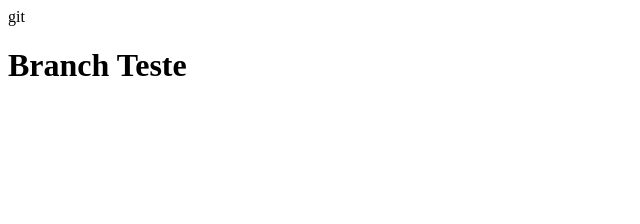
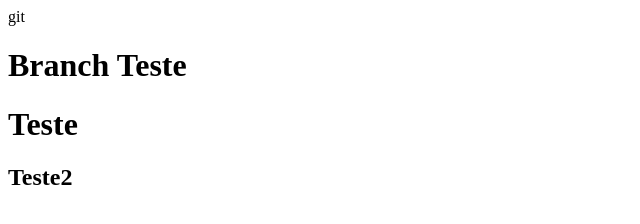
Before and after one commit to BeltonLeeMeira/Exemplo3, a plain HTML site: page index.html in a window 1280 px wide. Shown: the whole page, without its empty margins (0-640 px from the left). Drawn offline with Linux system fonts and the light colour scheme.

Commit message:
Criando h1 e h2

```diff
--- a/index.html
+++ b/index.html
@@ -7,6 +7,8 @@
 </head>
 <body>git
     <h1>Branch Teste</h1>
+    <h1>Teste</h1>
+    <h2>Teste2</h2>
 
 
     <!-- Chamando Javascript externo -->
--- a/script.js
+++ b/script.js
@@ -40,9 +40,9 @@ hello()
 //ARRAY [], OBJETO {} E METODOS ()
 
 let jogadores = [
-    {nome:"Huginho",idade:17}
-    {nome:"Zezinho",idade:18}
-    {nome:"Luizinho",idade:19}
+    {nome:"Huginho",idade:17},
+    {nome:"Zezinho",idade:18},
+    {nome:"Luizinho",idade:19},
 ]
 
 let listarJogadores = jogadores.map(function(item){
```
